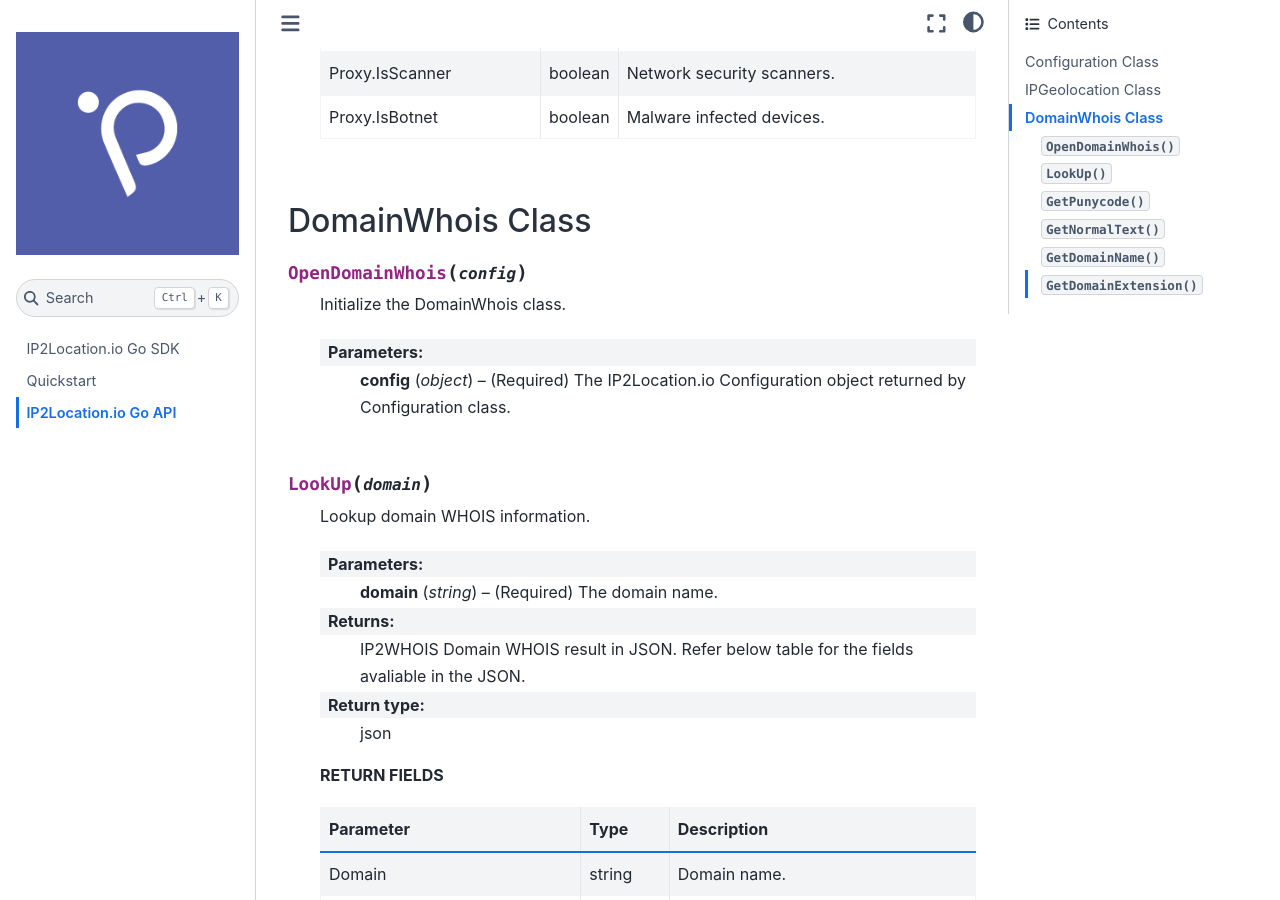
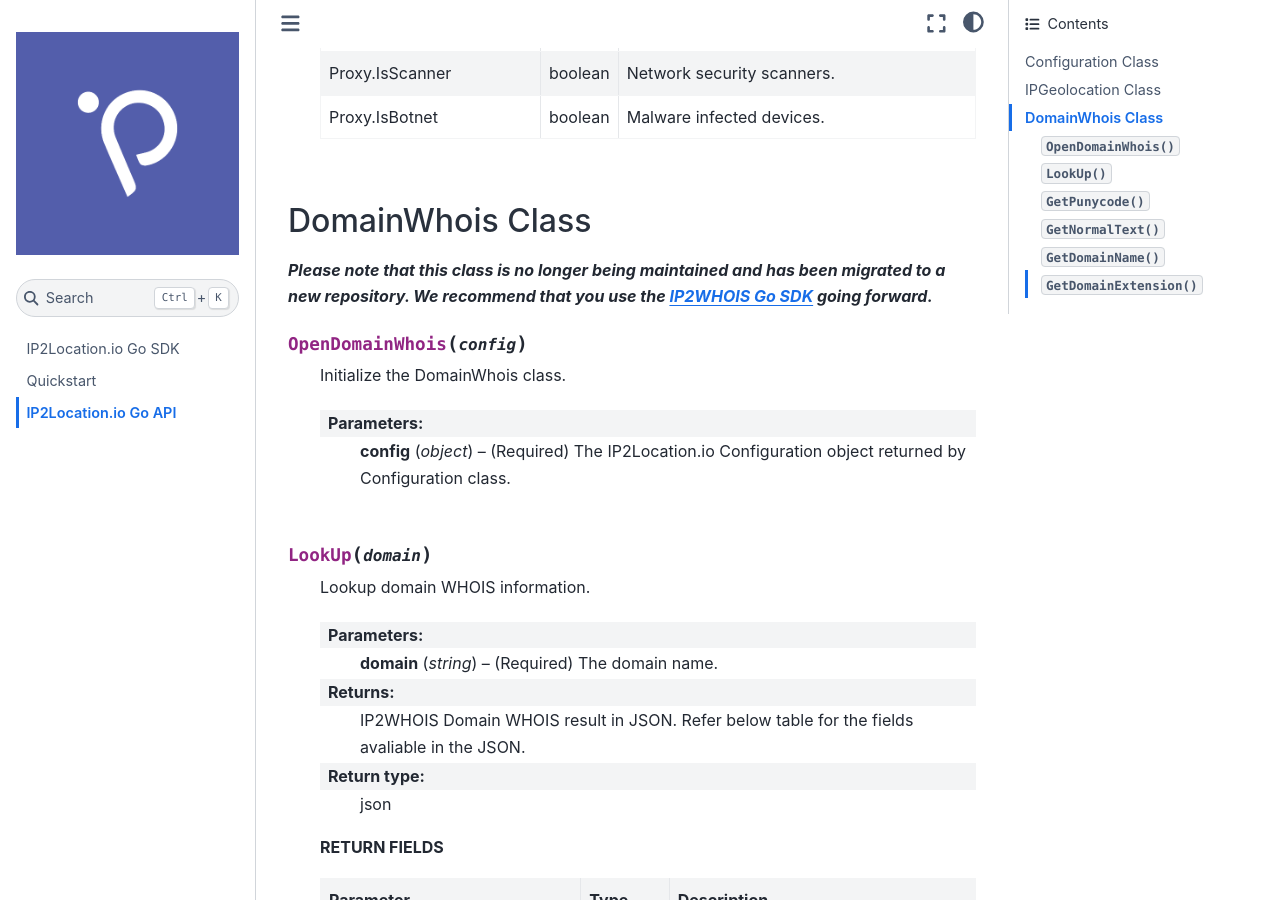
Before and after one commit to ip2location/ip2location-io-go, a Sphinx documentation site: the page built from docs/source/code.md, in a window 1280 px wide and 900 px high, scrolled down 5311 px. Built offline with Sphinx 7.4.7 and the Sphinx Book theme 1.1.4, drawn with Linux system fonts in a browser that asks for light colours.

Commit message:
Update code.md

````diff
--- a/docs/source/code.md
+++ b/docs/source/code.md
@@ -106,6 +106,8 @@
 
 ## DomainWhois Class
 
+**_Please note that this class is no longer being maintained and has been migrated to a new repository. We recommend that you use the [IP2WHOIS Go SDK](https://github.com/ip2whois/ip2whois-io-go) going forward._**
+
 ```{py:function} OpenDomainWhois(config)
 Initialize the DomainWhois class.
 
````
